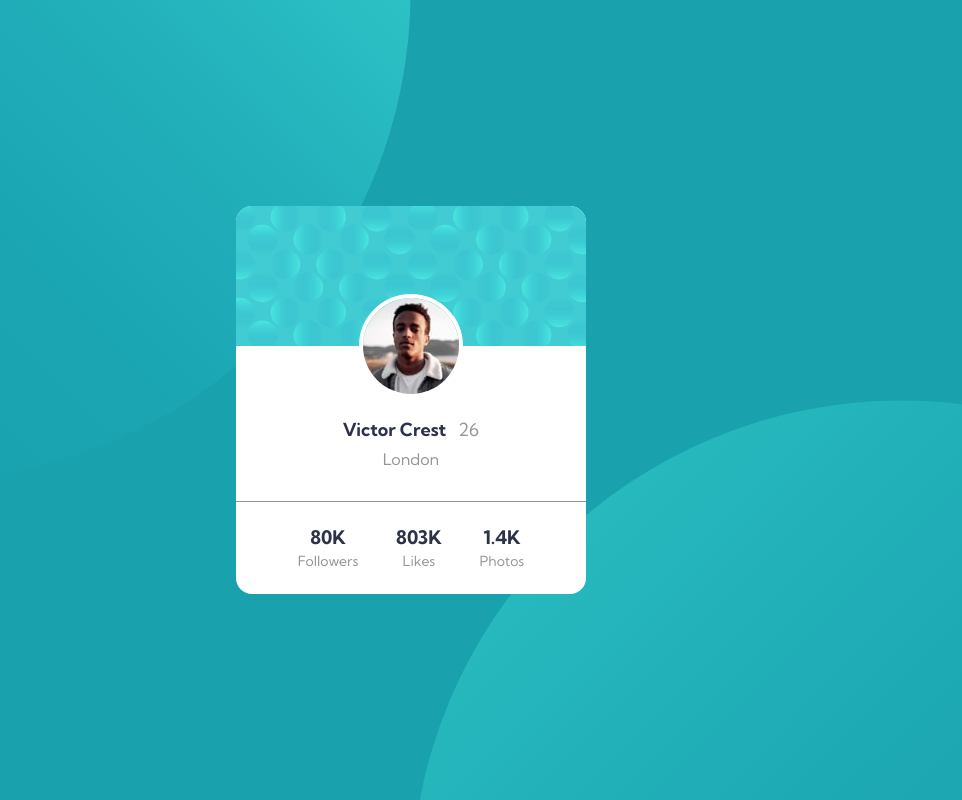
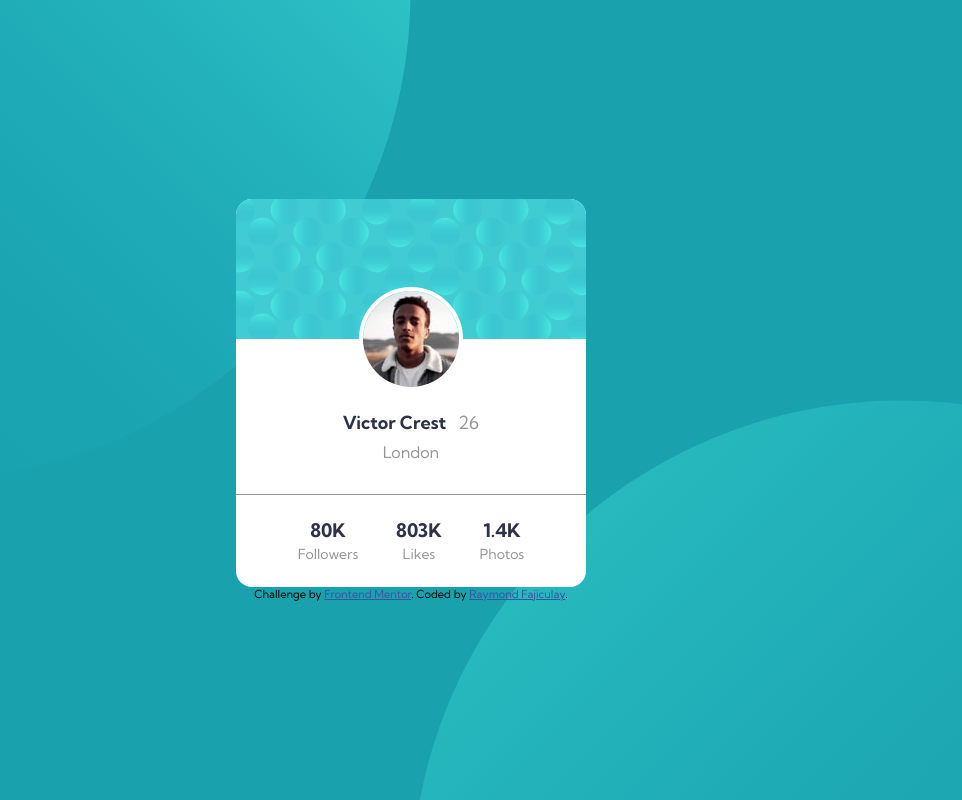
Before and after one commit to fajiculayrm/profile-card-component-main, a plain HTML site: page index.html in a window 1280 px wide. Shown: the whole page, without its empty margins (229-1191 px from the left). Drawn offline with Linux system fonts and the light colour scheme.

Commit message:
add mylink

```diff
--- a/index.html
+++ b/index.html
@@ -44,15 +44,16 @@
                 </div>
             </section>
         </main>
-        <!-- <footer>
+        <footer>
             <div class="attribution">
                 Challenge by
                 <a
                     href="https://www.frontendmentor.io?ref=challenge"
                     target="_blank"
                     >Frontend Mentor</a
-                >. Coded by <a href="#">Your Name Here</a>.
+                >. Coded by
+                <a href="https://github.com/keyztrokee">Raymond Fajiculay</a>.
             </div>
-        </footer> -->
+        </footer>
     </body>
 </html>
--- a/style/style.scss
+++ b/style/style.scss
@@ -15,6 +15,7 @@ body {
     background-color: $dark-cyan;
     font-family: $main-font;
     display: flex;
+    flex-direction: column;
     justify-content: center;
     align-items: center;
     @media (min-width: 48rem) {
```
Also changed, not shown: style/style.css, 1 other file.
